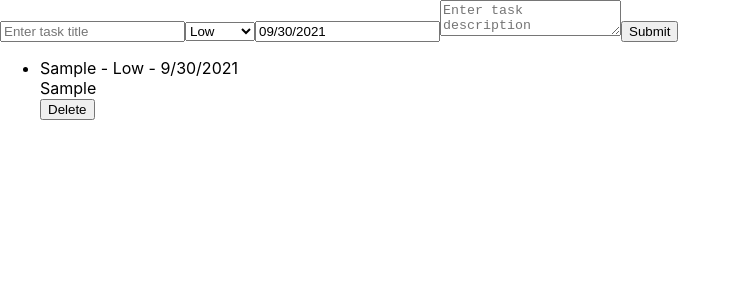
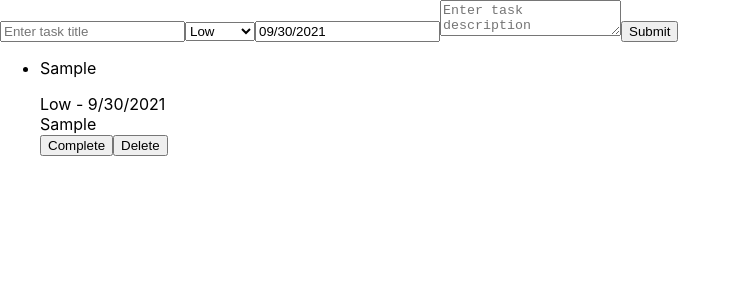
Before and after one commit to chrysillala/totododo, a React (Create React App) app: page / in a window 1280 px wide. Both pictures are taken after typing "Sample", "Sample" into the empty fields and a click on the input "Submit". Shown: the top 300 px of the page, without its empty margins (0-741 px from the left). Built offline with nearby package versions, Linux system fonts and the light colour scheme.

Commit message:
add handle complete todo function

```diff
--- a/src/App.js
+++ b/src/App.js
@@ -81,7 +81,21 @@ class App extends React.Component {
     this.setState(prevState => ({
       ...prevState,
       todos: prevState.todos.filter(({ id }) => id !== todoId),
-    }))
+    }));
+  }
+
+  handleCompleteTodo = (todoId) => {
+    this.setState(prevState => ({
+      ...prevState,
+      todos: this.state.todos.map(todo => {
+        if (todo.id === todoId) {
+          todo.isCompleted = true;
+          return todo;
+        }
+        return todo;
+      })
+
+    }));
   }
 
   componentDidMount() {
@@ -119,10 +133,16 @@ class App extends React.Component {
         <ul>
           {todos.map((todo) => (
             <li key={todo.id}>
-              {todo.title} - {priorities[todo.priority]} - {(new Date(todo.dueDate)).toLocaleDateString()}
+              <p style={{ textDecoration: todo.isCompleted ? "line-through" : "" }}>
+                {todo.title}
+              </p>
+              {priorities[todo.priority]} - {(new Date(todo.dueDate)).toLocaleDateString()}
               <br />
               {todo.description}
               <br />
+              {!todo.isCompleted &&
+                <button onClick={() => this.handleCompleteTodo(todo.id)}>Complete</button>
+              }
               <button onClick={() => this.handleRemoveTodo(todo.id)}>Delete</button>
             </li>
           ))}
```
